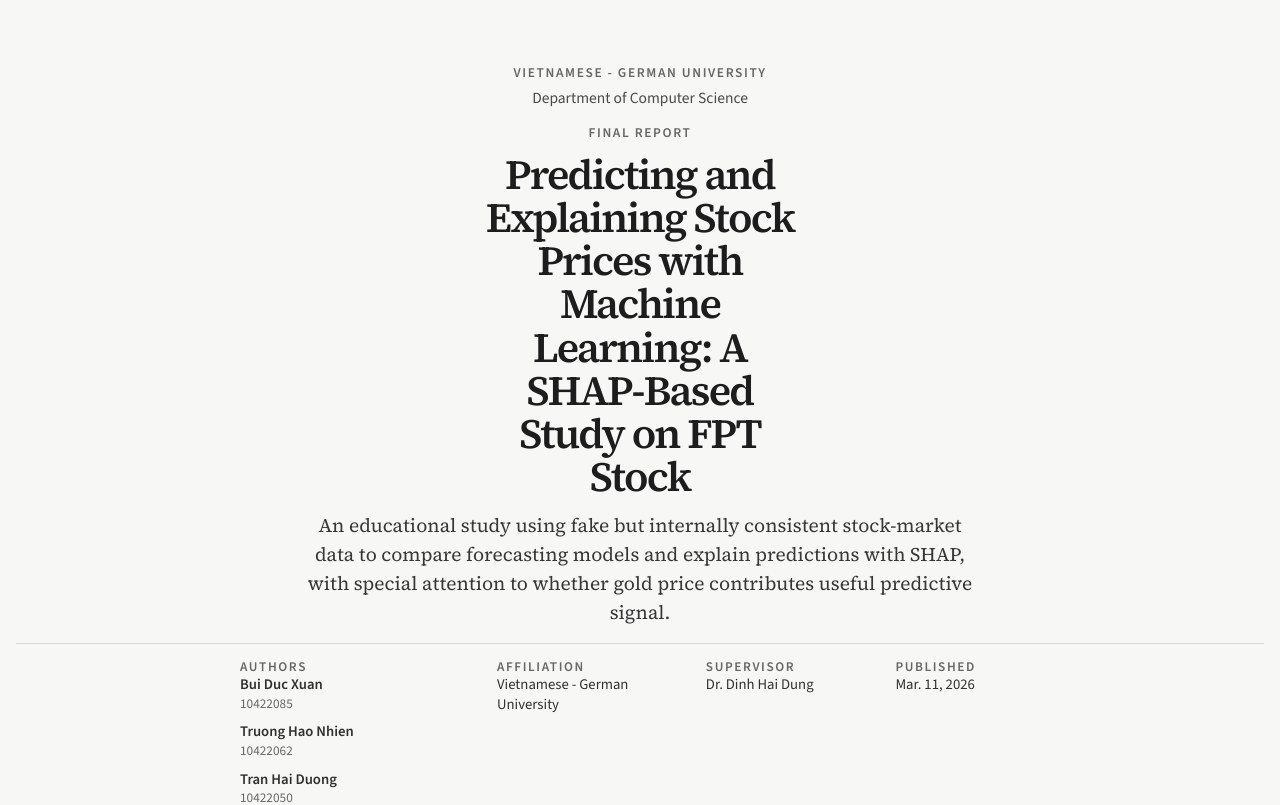
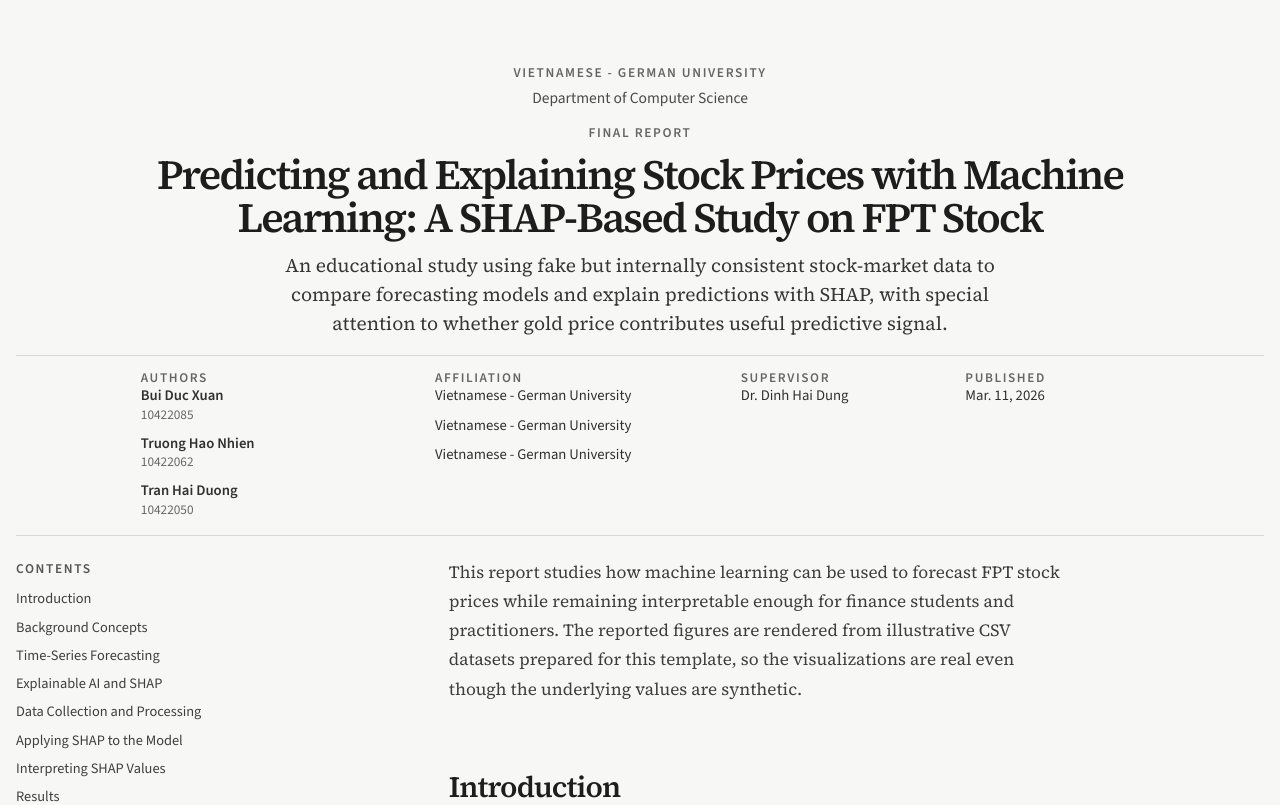
Before and after one commit to fuisl/general-study-web, a Next.js app in the folder apps/web/: page / in a window 1280 px wide. Shown: the top 805 px of the page. Built offline with nearby package versions, Linux system fonts and the light colour scheme.

Commit message:
add affiliations

```diff
--- a/apps/web/app/globals.css
+++ b/apps/web/app/globals.css
@@ -13,8 +13,8 @@
   --body-max: 39rem;
   --page-max: 53rem;
   --screen-max: 60rem;
-  --header-max: 50rem;
-  --meta-max: 50rem;
+  --header-max: min(80vw, 68rem);
+  --meta-max: min(78vw, 68rem);
   --text-xs: clamp(0.76rem, 0.16vw + 0.73rem, 0.84rem);
   --text-sm: clamp(0.91rem, 0.18vw + 0.88rem, 0.97rem);
   --text-md: clamp(1rem, 0.25vw + 0.95rem, 1.07rem);
@@ -93,6 +93,7 @@
 }
 
 .distill-header__main {
+  width: min(100%, var(--header-max));
   max-width: var(--header-max);
   margin-inline: auto;
   min-width: 0;
@@ -130,17 +131,19 @@
 }
 
 .distill-header h1 {
-  max-width: 14ch;
+  width: min(100%, 78vw);
+  max-width: 100%;
   margin: 0 auto;
   font-size: var(--title-size);
   font-weight: 600;
   line-height: 1.04;
   letter-spacing: -0.045em;
   overflow-wrap: anywhere;
+  text-wrap: balance;
 }
 
 .distill-dek {
-  max-width: 42rem;
+  max-width: 48rem;
   margin: 0.75rem auto 0;
   color: #373737;
   font-size: var(--text-lg);
@@ -155,7 +158,7 @@
 
 .distill-meta__grid {
   display: grid;
-  grid-template-columns: minmax(12rem, 1.25fr) minmax(10rem, 1fr) minmax(9rem, 0.9fr) minmax(8rem, 0.75fr);
+  grid-template-columns: minmax(12rem, 1.2fr) minmax(16rem, 1.25fr) minmax(9rem, 0.9fr) minmax(8rem, 0.75fr);
   width: min(100%, var(--meta-max));
   margin-inline: auto;
   gap: 0.8rem 1rem;
@@ -164,6 +167,7 @@
 
 .distill-meta__column {
   min-width: 0;
+  text-align: left;
 }
 
 .distill-meta__column p {
@@ -192,6 +196,11 @@
 
 .distill-meta__column--authors p {
   margin-bottom: 0.6rem;
+}
+
+.distill-meta__column--affiliation p {
+  margin-bottom: 0.6rem;
+  white-space: nowrap;
 }
 
 .report-layout {
@@ -547,6 +556,10 @@
     grid-template-columns: repeat(2, minmax(0, 1fr));
   }
 
+  .distill-meta__column--affiliation p {
+    white-space: normal;
+  }
+
   .report-toc {
     order: -1;
     padding-top: 0;
--- a/packages/report-ui/src/report-shell.tsx
+++ b/packages/report-ui/src/report-shell.tsx
@@ -77,9 +77,11 @@
                 </p>
               ))}
             </div>
-            <div className="distill-meta__column">
+            <div className="distill-meta__column distill-meta__column--affiliation">
               <span className="distill-byline__label">Affiliation</span>
-              <p>{meta.affiliation}</p>
+              {meta.authors.map((author) => (
+                <p key={`affiliation-${author.studentId}`}>{meta.affiliation}</p>
+              ))}
             </div>
             <div className="distill-meta__column">
               <span className="distill-byline__label">Supervisor</span>
```
Also changed, not shown: 1 other file (tests, documents, lock files or other folders).
